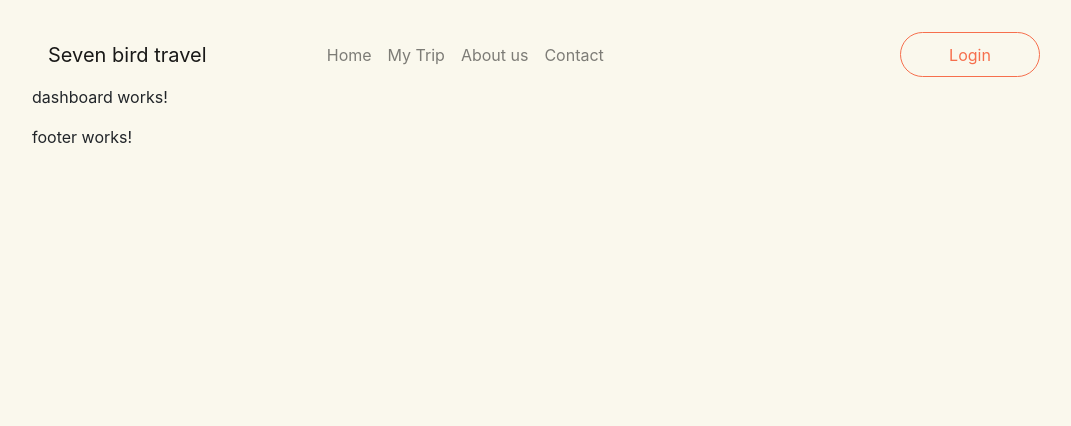
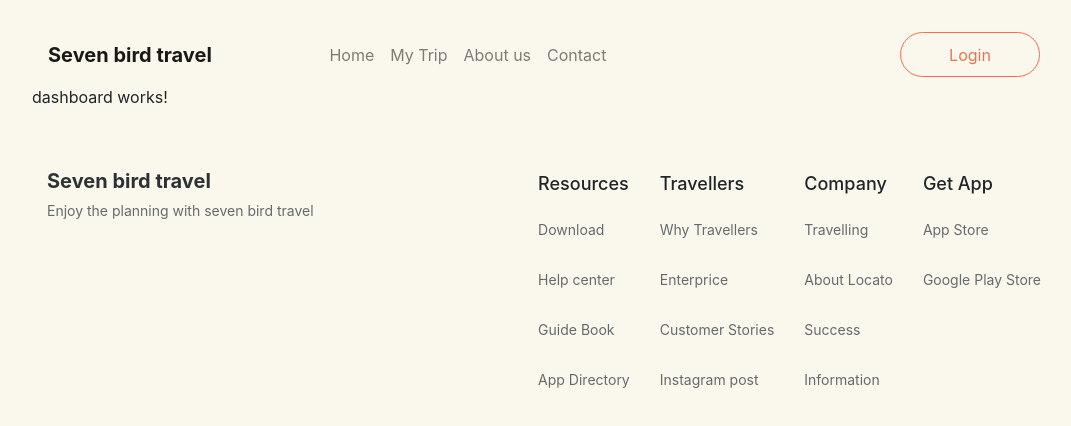
Before and after one commit to jyothirmai5/seven-bird-travel, an Angular app: page /dashboard/home in a window 1280 px wide. Shown: the top 426 px of the page, without its empty margins (96-1167 px from the left). Built offline with nearby package versions, Linux system fonts and the light colour scheme.

Commit message:
Footer UI is completed

```diff
--- a/src/app/shared/footer/footer.component.css
+++ b/src/app/shared/footer/footer.component.css
@@ -0,0 +1,28 @@
+footer {
+    margin: 46px 0 0;
+}
+
+.column-container {
+    display: flex;
+}
+
+.column {
+    padding: 10px;
+    margin: 5px;
+}
+
+.section-heading {
+    font-size: 18px;
+    font-weight: 500;
+}
+
+.section-item {
+    font-size: 14px;
+    font-weight: normal;
+    font-stretch: normal;
+    font-style: normal;
+    line-height: 2.43;
+    letter-spacing: normal;
+    text-align: left;
+    color: #676a6c;
+}
--- a/src/app/shared/footer/footer.component.html
+++ b/src/app/shared/footer/footer.component.html
@@ -1 +1,12 @@
-<p>footer works!</p>
+<footer class="flex-between">
+    <div class="column">
+        <span class="logo-text">Seven bird travel</span>
+        <p class="section-item">Enjoy the planning with seven bird travel</p>
+    </div>
+    <div class="column-container">
+        <div *ngFor="let section of resourceSections" class="column">
+            <p class="section-heading">{{ section.heading }}</p>
+            <p class="section-item" *ngFor="let item of section.items">{{ item }}</p>
+        </div>
+    </div>
+</footer>
--- a/src/app/shared/footer/footer.component.ts
+++ b/src/app/shared/footer/footer.component.ts
@@ -1,4 +1,5 @@
 import { Component } from '@angular/core';
+import { Constants } from '../../../constants';
 
 @Component({
   selector: 'app-footer',
@@ -6,5 +7,5 @@ import { Component } from '@angular/core';
   styleUrl: './footer.component.css'
 })
 export class FooterComponent {
-
+  resourceSections = Constants.footerContent;
 }
--- a/src/app/shared/header/header.component.html
+++ b/src/app/shared/header/header.component.html
@@ -1,6 +1,6 @@
 <div>
     <nav class="navbar navbar-expand-lg navbar-light">
-        <a class="navbar-brand" href="#">Seven bird travel</a>
+        <a class="navbar-brand logo-text" href="#">Seven bird travel</a>
         <button class="navbar-toggler" type="button" data-toggle="collapse" data-target="#navbarNav"
             aria-controls="navbarNav" aria-expanded="false" aria-label="Toggle navigation">
             <span class="navbar-toggler-icon"></span>
--- /dev/null
+++ b/src/constants.ts
@@ -0,0 +1,38 @@
+export class Constants {
+    public static footerContent = [
+        {
+            heading: 'Resources',
+            items: [
+                'Download',
+                'Help center',
+                'Guide Book',
+                'App Directory'
+            ]
+        },
+        {
+            heading: 'Travellers',
+            items: [
+                'Why Travellers',
+                'Enterprice',
+                'Customer Stories',
+                'Instagram post'
+            ]
+        },
+        {
+            heading: 'Company',
+            items: [
+                'Travelling',
+                'About Locato',
+                'Success',
+                'Information'
+            ]
+        },
+        {
+            heading: 'Get App',
+            items: [
+                'App Store',
+                'Google Play Store'
+            ]
+        }
+    ]
+}
--- a/src/styles.css
+++ b/src/styles.css
@@ -4,9 +4,26 @@ body {
     margin: 0;
     overflow: hidden;
     padding: 24px 128px;
+    font-family: Inter;
+}
+
+.logo-text {
+    font-size: 20px;
+    font-weight: bold;
+    font-stretch: normal;
+    font-style: normal;
+    line-height: 1;
+    letter-spacing: normal;
+    text-align: left;
+    color: #2d3134;
 }
 
 .flex-center {
     display: flex;
     justify-content: center;
 }
+
+.flex-between {
+    display: flex;
+    justify-content: space-between;
+}
```
